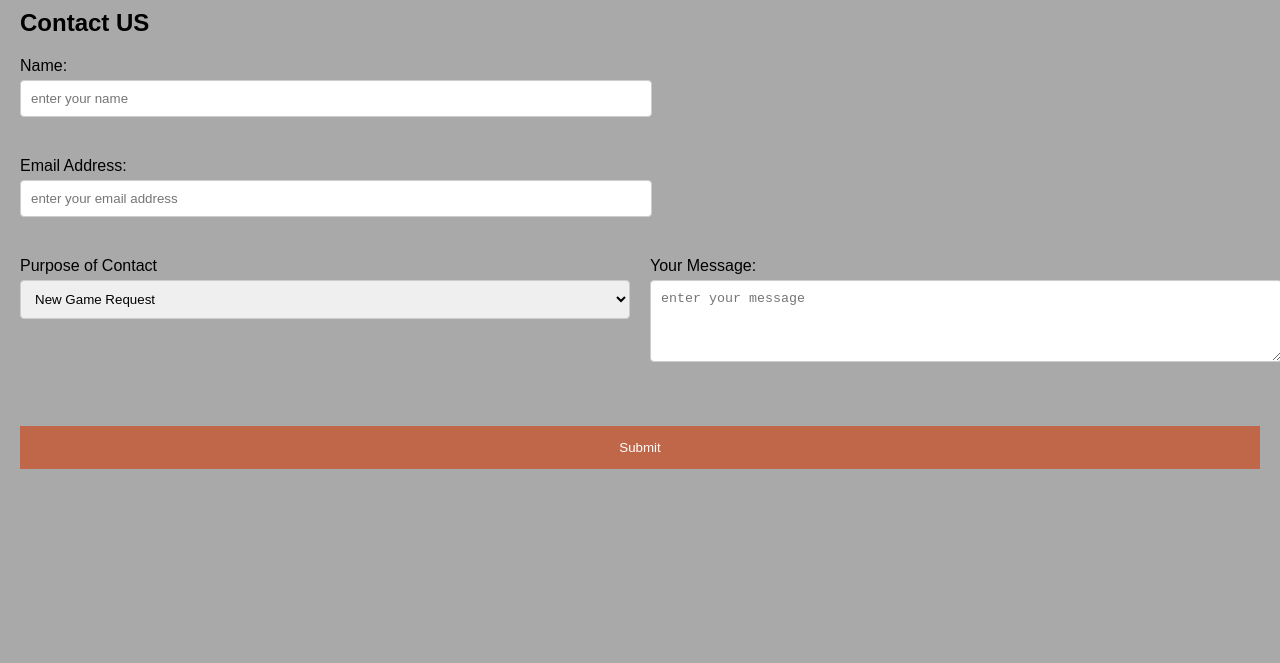
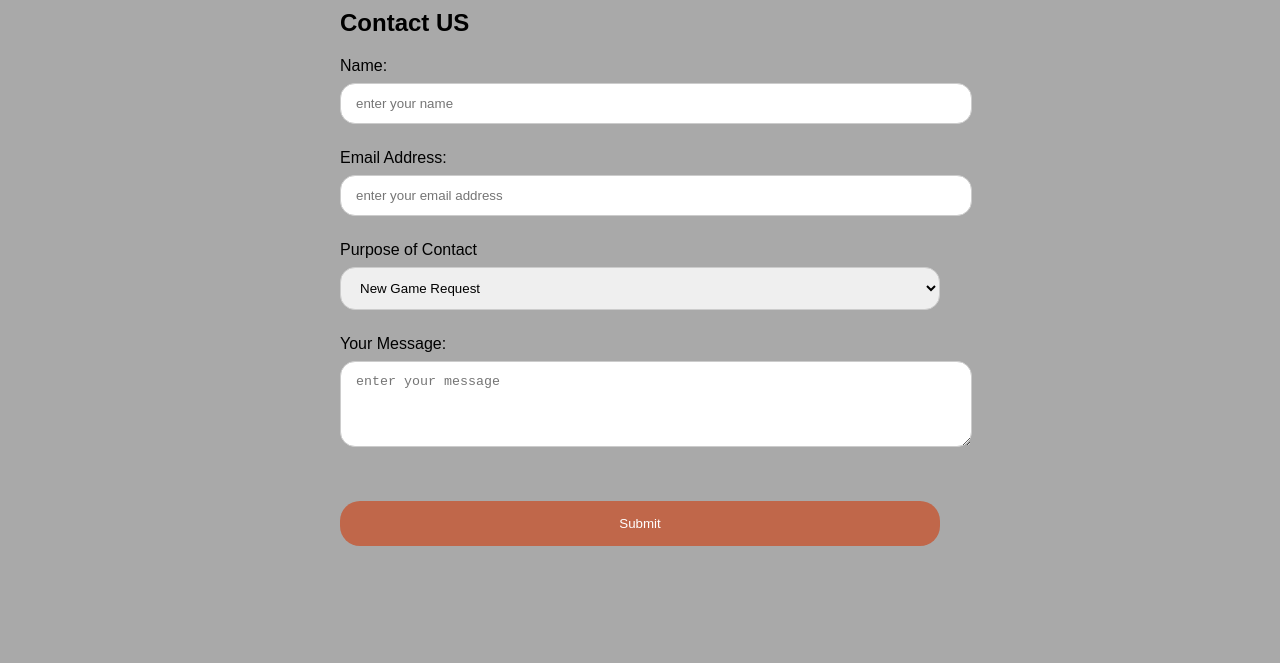
Before and after one commit to azadeeeh/miniGamePortal, a plain HTML site: page contact.html in a window 1280 px wide. Shown: the part 137-800 px from the top of the page. Drawn offline with Linux system fonts and the light colour scheme.

Commit message:
styling the contact form

```diff
--- a/css/contact.css
+++ b/css/contact.css
@@ -1,44 +1,47 @@
 .form-container {
-    padding-left: 20px;  /* Padding on the left */
-    padding-right: 20px; /* Padding on the right */
+    padding-left: 20px;
+    padding-right: 20px;
+    max-width: 600px; /* Limit the width */
+    margin: 0 auto; /* Center the form container */
 }
 
-  /* Existing styles */
 .form-group {
-    margin-bottom: 20px;
+    margin-bottom: 25px; /* Increased spacing between form groups */
 }
 
 .form-input,
 .form-select,
 .form-textarea {
     width: 100%;
-    padding: 10px;
-    margin-top: 5px;
+    padding: 12px 15px; /* Increased padding for comfort */
+    margin-top: 8px;
     border: 1px solid #ccc;
-    border-radius: 4px;
+    border-radius: 15px; /* More rounded corners */
+    transition: box-shadow 0.3s, border-color 0.3s; /* Smooth transition for focus effect */
+}
+
+.form-input:focus,
+.form-select:focus,
+.form-textarea:focus {
+    box-shadow: 0 0 5px rgba(0, 0, 0, 0.2); /* Subtle focus effect */
+    border-color: #888; /* Slight border color change on focus */
 }
 
 .form-button {
-    background-color:#c0674a;
+    background-color: #c0674a;
     color: white;
-    padding: 14px 20px;
-    margin: 20px 0;
+    padding: 15px 25px; /* Increased padding for a larger button */
+    margin: 25px 0; /* Increased margin for spacing */
     border: none;
     cursor: pointer;
     width: 100%;
-    grid-column: 1 / 3; /* Span across both columns */
+    border-radius: 20px; /* More rounded corners for the button */
+    transition: transform 0.3s; /* Smooth transition for hover effect */
 }
 
 .form-button:hover {
-    background-color:  #c87f67;
-  }
-
-  /* New styles for grid layout */
-  .form-grid {
-    display: grid;
-    grid-template-columns: 1fr 1fr; /* 2 columns */
-    grid-template-rows: auto auto; /* 2 rows */
-    gap: 20px;
+    background-color: #c87f67;
+    transform: scale(1.05); /* Slight scale effect on hover */
 }
 
 .error {
```
Lines whose indentation alone changed are shown as unchanged.
